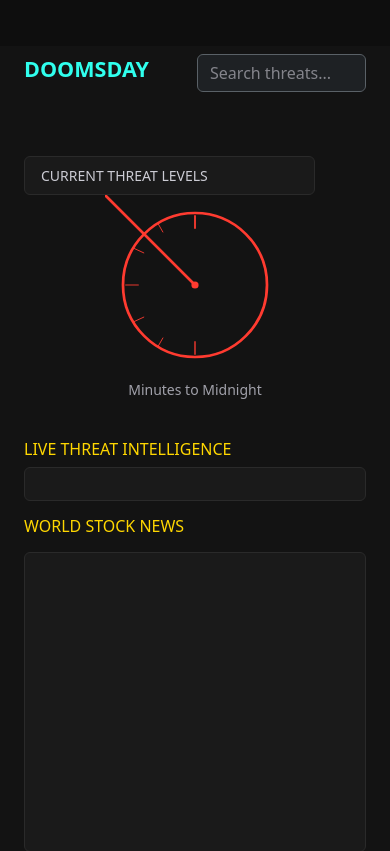
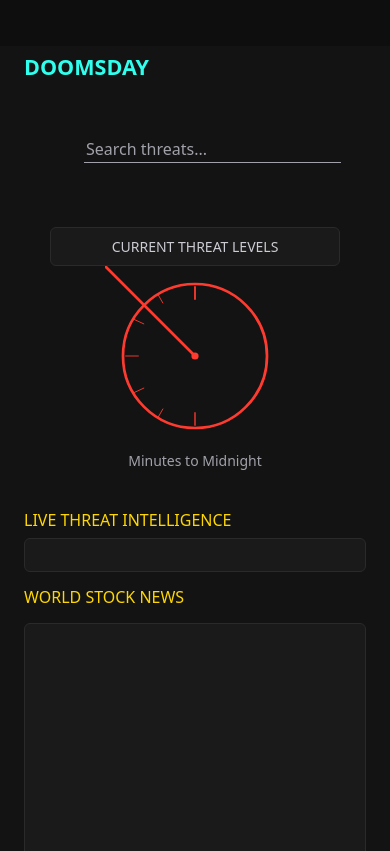
Before and after one commit to Bavianx/Doomsday_Dashboard, a Django app: template threats/templates/threats/dashboard.html in a window 390 px wide. Shown: the top 851 px of the page. Run offline with Django 5.2, Linux system fonts and the light colour scheme; the template is opened without the code that fills it, so the values that code supplies are empty.

Commit message:
Polish: responsive fixes, threat bar wrapping, mobile centering, search bar underline style

```diff
--- a/threats/templates/threats/dashboard.html
+++ b/threats/templates/threats/dashboard.html
@@ -43,27 +43,27 @@
 
 <!-- Navbar + Clock row -->
 <div class="container-fluid px-4 py-2">
-    <div class="row align-items-center">
+    <div class="row align-items-center justify-content-center">
         <!-- Left: Logo (yet to be added) + Search Functionality + Threat bar stacked (needs moving to correct position) -->
         <div class="col-md-9 d-flex flex-column justify-content-between" style="min-height: 120px;">
             <!-- Logo + Search -->
-            <div class="d-flex align-items-center gap-5 mb-3">
+            <div class="d-flex align-items-center gap-5 mb-3 flex-wrap">
                 <a href="/threats/" style="text-decoration: none;">
                     <h4 style="color: #30ffee; font-weight: bold;">DOOMSDAY</h4>
                 </a>
-                <form method="GET" action="/threats/" class="d-flex w-75">
+                <form method="GET" action="/threats/" class="d-flex w-75" style="margin-left: 60px;">
                     <input type="text" name="q" value="{{ query }}"
-                        class="form-control bg-dark border-secondary"
-                        style="opacity: 0.8; color: #ffffff;"
+                        class="bg-transparent text-light border-0 border-bottom"
+                        style="outline: none; border-color: #A1A1AA !important; width: 500px;"
                         placeholder="Search threats...">
                     <button type="submit" style="display: none;"></button>
                 </form> <!-- maybe do this for only underneath the search bar-->
             </div>
             <!-- Threat categories -->
             <div class="mt-5">
-                <div class="card bg-dark border-secondary px-3 py-2" style="width: 85%;">
-                    <div class="d-flex align-items-end gap-5">
-                        <small style="color: #ccccd4;">CURRENT THREAT LEVELS</small>
+                <div class="card bg-dark border-secondary px-3 py-2 mx-auto" style="width: 85%;">
+                    <div class="d-flex align-items-center gap-2 flex-wrap justify-content-center justify-content-md-start">
+                        <small style="color: #ccccd4; white-space: nowrap;">CURRENT THREAT LEVELS</small>
                         {% for category, score in category_scores.items %}
                             <span style="color: #A1A1AA;">|</span>
                             {% if score >= 7 %}
```
